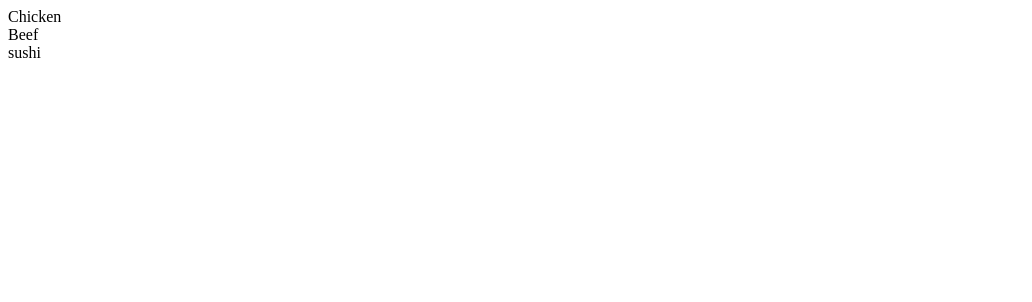
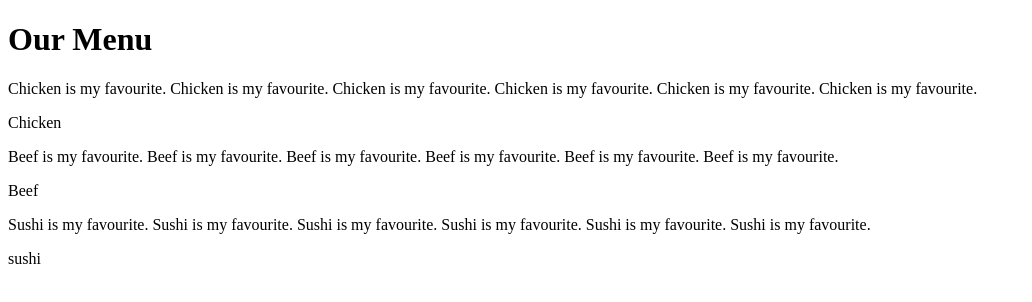
Before and after one commit to luyangchi/Module-2-Solution, a plain HTML site: page Module 2 Solution/index.html in a window 1280 px wide. Shown: the whole page, without its empty margins (0-1032 px from the left). Drawn offline with Linux system fonts and the light colour scheme.

Commit message:
Update index.html

```diff
--- a/Module 2 Solution/index.html
+++ b/Module 2 Solution/index.html
@@ -4,13 +4,20 @@
 <title>Menu Page</title>
 </head>
 <body>
+<h1>Our Menu</h1>
 <div class="chicken">
+  <p>Chicken is my favourite. Chicken is my favourite. Chicken is my favourite.
+    Chicken is my favourite. Chicken is my favourite. Chicken is my favourite.</p>
   <div id="chicken">Chicken</div>
  </div>
 <div class="beef">
+  <p>Beef is my favourite. Beef is my favourite. Beef is my favourite.
+    Beef is my favourite. Beef is my favourite. Beef is my favourite.</p>
   <div id="beef">Beef</div>
   </div>
 <div class="sushi">
+  <p>Sushi is my favourite. Sushi is my favourite. Sushi is my favourite.
+    Sushi is my favourite. Sushi is my favourite. Sushi is my favourite.</p>
   <div id="sushi">sushi</div>
   </div>
 </body>
```
